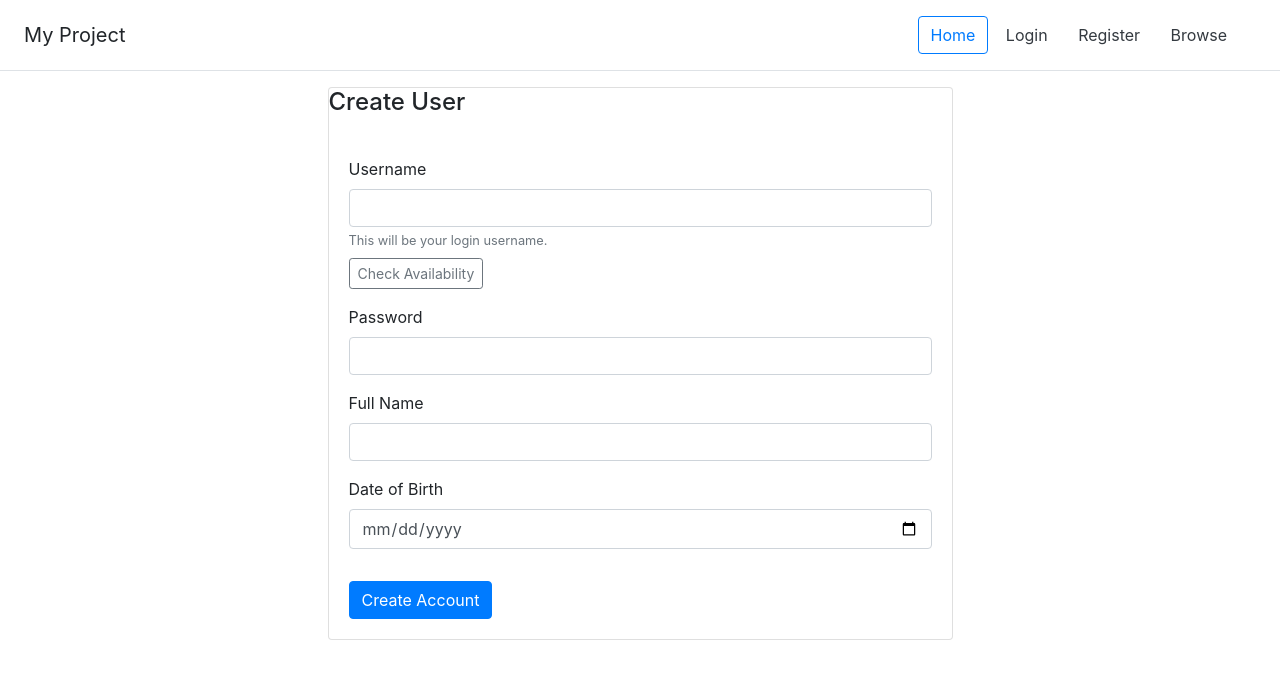
After one commit to Kjets22/dp_project, a Flask app: page /users/create in a window 1280 px wide. The commit adds this page. Shown: the top 679 px of the page. Run offline with Flask 3, Linux system fonts and the light colour scheme; some libraries are stand-ins or nearby versions.

Commit message:
feat: user create w/ user_detail bug

```diff
--- a/app/__init__.py
+++ b/app/__init__.py
@@ -1,6 +1,6 @@
 # app/__init__.py
-
-from flask import Flask, jsonify, redirect, request, render_template, url_for
+from werkzeug.security import generate_password_hash, check_password_hash
+from flask import Flask, jsonify, redirect, request, render_template, url_for, flash, session
 from flask_sqlalchemy import SQLAlchemy
 from datetime import datetime
 
@@ -191,13 +191,78 @@ def create_app():
         # Neither amount nor max_bid supplied
         return jsonify(error="Either 'amount' or 'max_bid' is required"), 400
 
-    @app.route("/users/<string:username>", methods=["POST"])
-    def create_user(username):
-        if User.query.filter_by(username=username).first():
-            return jsonify(error="User already exists"), 400
-        u = User(username=username)
-        db.session.add(u); db.session.commit()
-        return jsonify(username=u.username), 201
+    @app.route("/check_username")
+    def check_username():
+        uname = request.args.get("username", "").strip()
+        if not uname:
+            return jsonify(error="No username supplied"), 400
+        taken = User.query.filter_by(username=uname).first() is not None
+        return jsonify(available=not taken), 200
+
+    # @app.route("/users/<string:username>", methods=["POST"])
+    # def create_user(username):
+    #     if User.query.filter_by(username=username).first():
+    #         return jsonify(error="User already exists"), 400
+    #     u = User(username=username)
+    #     db.session.add(u); db.session.commit()
+    #     return jsonify(username=u.username), 201@app.route("/users/create", methods=["GET", "POST"])
+    @app.route("/users/create", methods=["GET","POST"])
+    def create_user():
+        # --- GET: show the registration form ---
+        if request.method == "GET":
+            return render_template("user/create.html")
+
+        # --- POST: process submitted form ---
+        form        = request.form
+        username    = form.get("username", "").strip()
+        password    = form.get("password", "")
+        full_name   = form.get("full_name", "").strip()
+        dob_str     = form.get("date_of_birth", "")
+
+        # Validate inputs
+        errors = []
+        if not username:
+            errors.append("Username is required.")
+        if not password:
+            errors.append("Password is required.")
+        if not full_name:
+            errors.append("Full name is required.")
+        if not dob_str:
+            errors.append("Date of birth is required.")
+
+        # Check for duplicate username
+        if username and User.query.filter_by(username=username).first():
+            errors.append("That username is already taken.")
+
+        if errors:
+            for e in errors:
+                flash(e, "danger")
+            return redirect(url_for("create_user"))
+
+        # Parse the date string into a date object
+        try:
+            date_of_birth = datetime.strptime(dob_str, "%Y-%m-%d").date()
+        except ValueError:
+            flash("Invalid date format; please use YYYY-MM-DD.", "danger")
+            return redirect(url_for("create_user"))
+
+        # All good—hash the password and create the user
+        hashed_pw = generate_password_hash(password)
+        user = User(
+            username       = username,
+            password_hash  = hashed_pw,
+            full_name      = full_name,
+            date_of_birth  = date_of_birth
+        )
+        db.session.add(user)
+        db.session.commit()
+
+        flash("Account created successfully! Please log in.", "success")
+        return redirect(url_for("login"))
+
+    # @app.route("/users/create", methods=["GET"])
+    # def user_create_form():
+    #     return render_template("user/create.html")
 
     @app.route("/categories", methods=["GET"])
     def list_categories():
@@ -234,23 +299,42 @@ def create_app():
     def home():
         return render_template("index.html")
 
-    @app.route("/login", methods=["GET", "POST"])
+    # @app.route("/login", methods=["GET", "POST"])
+    # def login():
+    #     if request.method == "POST":
+    #         user_id = request.form["id"]
+    #         password = request.form["password"]
+
+    #         user = db.session.query(User).filter_by(user_id=user_id).first()
+
+    #         if user and user.password == password:
+    #             print("Is this working?")
+    #             print(app.secret_key)
+    #             # session["user_uid"] = user.uid
+    #             # #TODO: Refresh after done
+    #             # flash("Login successful!", "success")
+    #             return redirect(url_for("user_detail", uid=user.id))
+    #         # else:
+    #         #     flash("Invalid username or password", "danger")
+
+    #     return render_template("login.html")
+
+    @app.route("/login", methods=["GET","POST"])
     def login():
         if request.method == "POST":
-            user_id = request.form["id"]
-            password = request.form["password"]
+            data = request.form  # for form POST; use request.get_json() for JSON
+            username = data.get("username") or data.get("id")
+            password = data.get("password")
 
-            user = db.session.query(User).filter_by(user_id=user_id).first()
+            # find by username
+            user = User.query.filter_by(username=username).first()
+            if user and check_password_hash(user.password_hash, password):
+                # login success
+                session["user_id"] = user.id
+                flash("Login successful!", "success")
+                return redirect(url_for("user_detail", uid=user.id))
 
-            if user and user.password == password:
-                print("Is this working?")
-                print(app.secret_key)
-                # session["user_uid"] = user.uid
-                # #TODO: Refresh after done
-                # flash("Login successful!", "success")
-                return redirect(url_for("user_detail", uid=user.id))
-            # else:
-            #     flash("Invalid username or password", "danger")
+            flash("Invalid username or password", "danger")
 
         return render_template("login.html")
     return app
--- /dev/null
+++ b/app/templates/user/create.html
@@ -0,0 +1,119 @@
+{% extends 'base.html' %}
+
+{% block title %}Create User{% endblock %}
+
+{% block content %}
+<div class="row justify-content-center">
+  <div class="col-lg-6">
+    <div class="card">
+      <div class="card-title">
+        <h4>Create User</h4>
+      </div>
+      <div class="card-body">
+        <form method="post" action="{{ url_for('create_user') }}">
+          <!-- Username (login name) -->
+          <div class="form-group">
+            <label>Username</label>
+            <input
+              name="username"
+              type="text"
+              class="form-control"
+              required
+            >
+            <small class="form-text text-muted">
+              This will be your login username.
+            </small>
+            <button
+              type="button"
+              class="btn btn-sm btn-outline-secondary mt-2"
+              onclick="checkUsername()"
+            >
+              Check Availability
+            </button>
+            <div id="username-check-result" class="mt-2"></div>
+          </div>
+
+          <!-- Password -->
+          <div class="form-group">
+            <label>Password</label>
+            <input
+              name="password"
+              type="password"
+              class="form-control"
+              required
+            >
+          </div>
+
+          <!-- Full Name -->
+          <div class="form-group">
+            <label>Full Name</label>
+            <input
+              name="full_name"
+              type="text"
+              class="form-control"
+              required
+            >
+          </div>
+
+          <!-- Date of Birth -->
+          <div class="form-group">
+            <label>Date of Birth</label>
+            <input
+              name="date_of_birth"
+              type="date"
+              class="form-control"
+              required
+            >
+          </div>
+          <button type="submit" class="btn btn-primary mt-3">Create Account</button>
+          <!-- <button
+            type="submit"
+            class="btn btn-primary mt-3"
+          >
+            Create Account
+          </button> -->
+        </form>
+      </div>
+    </div>
+  </div>
+</div>
+
+<script>
+async function checkUsername() {
+  const input       = document.querySelector('input[name="username"]');
+  const resultDiv   = document.getElementById('username-check-result');
+  const uname       = input.value.trim();
+
+  // clear old
+  resultDiv.textContent = "";
+  resultDiv.classList.remove("text-success", "text-danger");
+
+  if (!uname) {
+    resultDiv.textContent = "⚠️ Enter a username first.";
+    resultDiv.classList.add("text-danger");
+    return;
+  }
+
+  try {
+    const res = await fetch(`/check_username?username=${encodeURIComponent(uname)}`);
+    if (!res.ok) {
+      const err = await res.json();
+      throw new Error(err.error || "Server error");
+    }
+    const { available } = await res.json();
+
+    if (available) {
+      resultDiv.textContent = "✅ Username is available!";
+      resultDiv.classList.add("text-success");
+    } else {
+      resultDiv.textContent = "❌ Username is already taken.";
+      resultDiv.classList.add("text-danger");
+    }
+
+  } catch (e) {
+    resultDiv.textContent = `Error: ${e.message}`;
+    resultDiv.classList.add("text-danger");
+  }
+}
+</script>
+{% endblock %}
--- a/app/templates/user/detail.html
+++ b/app/templates/user/detail.html
@@ -13,7 +13,7 @@ User Detail
                     <h4 class="card-title mb-4">👤 User Profile</h4>
                     <ul class="list-group list-group-flush">
                         <!-- <li class="list-group-item"><strong>UID:</strong> {{ user.uid }}</li> -->
-                        <li class="list-group-item"><strong>Login ID:</strong> {{ user.id }}</li>
+                        <!-- <li class="list-group-item"><strong>Login ID:</strong> {{ user.id }}</li> -->
                         <li class="list-group-item"><strong>Name:</strong> {{ user.username }}</li>
                         <li class="list-group-item"><strong>Email:</strong> {{ user.email }}</li>
                         <!-- <li class="list-group-item"><strong>Date of Birth:</strong> {{ user.bod.strftime('%B %d, %Y') }}</li> -->
```
Also changed, not shown: app/models.py (+5 -2 lines), app/templates/login.html (+8 -2 lines), instance/app.db.
